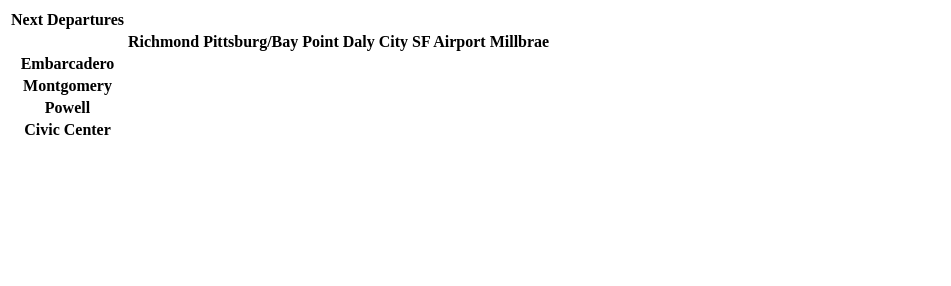
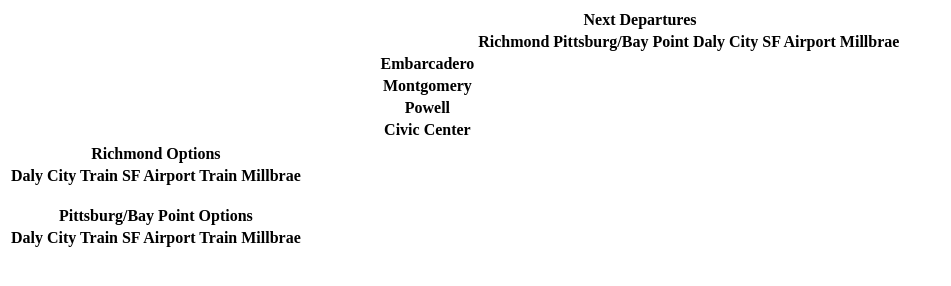
Before and after one commit to nkbelow/find_my_train, a website: page public/index.html in a window 1280 px wide. Shown: the whole page, without its empty margins (0-951 px from the left). Drawn offline with Linux system fonts and the light colour scheme; no server answers.

Commit message:
update package.json file and add front end to application

```diff
--- a/package.json
+++ b/package.json
@@ -18,6 +18,7 @@
   },
   "homepage": "https://github.com/nkbelow/find_my_train#readme",
   "dependencies": {
+    "dotenv": "^4.0.0",
     "express": "^4.15.3",
     "node-cron": "^1.2.0",
     "node-fetch": "^1.7.1"
--- a/public/index.html
+++ b/public/index.html
@@ -3,13 +3,15 @@
   <head>
     <meta charset="utf-8">
     <meta name="viewport" content="width=device-width, initial-scale=1">
+    <link rel="stylesheet" type='text/css' href="styles.css">
     <title>Find Me A Seat On Bart</title>
   </head>
   <body>
+    <div id='next-departures-wrapper'>
     <table id='nextDepartures'>
       <thead>
         <tr>
-          <th>Next Departures</th>
+          <th colspan='6' class='table-title'>Next Departures</th>
         </tr>
         <tr>
           <th></th>
@@ -56,6 +58,78 @@
 
       </tbody>
     </table>
+    </div>
+
+    <table id='richmond-options'>
+      <thead>
+      <tr>
+        <th colspan='3' class='table-title'>Richmond Options</th>
+     </tr>
+      <tr class='southbound-trains'>
+      <th>Daly City Train</th>
+      <th>SF Airport Train</th>
+      <th>Millbrae</th>
+      </tr>
+      </thead>
+      <tbody>
+    <tr>
+      <td></td>
+      <td></td>
+      <td></td>
+      </tr>
+     <tr>
+      <td></td>
+      <td></td>
+      <td></td>
+      </tr>
+     <tr>
+      <td></td>
+      <td></td>
+      <td></td>
+      </tr>
+      <tr>
+      <td></td>
+      <td></td>
+      <td></td>
+      </tr>
+      </tbody>
+    </table>
+
+    <table id='pittsburg_baypoint-options'>
+      <thead>
+      <tr>
+        <th colspan='3' class='table-title'>Pittsburg/Bay Point Options</th>
+      </tr>
+       <tr class='southbound-trains'>
+      <th>Daly City Train</th>
+      <th>SF Airport Train</th>
+      <th>Millbrae</th>
+      </tr>
+      </thead>
+     <tbody>
+    <tr>
+      <td></td>
+      <td></td>
+      <td></td>
+      </tr>
+     <tr>
+      <td></td>
+      <td></td>
+      <td></td>
+      </tr>
+     <tr>
+      <td></td>
+      <td></td>
+      <td></td>
+      </tr>
+      <tr>
+      <td></td>
+      <td></td>
+      <td></td>
+      </tr>
+      </tbody>
+    </table>
+
 
  <script src='index.js'></script>
   </body>
--- a/public/index.js
+++ b/public/index.js
@@ -4,10 +4,10 @@
 const powellRows = document.querySelectorAll('#powell-times td');
 const civicCenterRows = document.querySelectorAll('#civic-center-times td');
 
-const populateRows = (data, station, rows) => {
+const populateDepartureRows = (data, station, rows) => {
   let i;
   const trains = {
-    0: 'Richmond',
+    '0': 'Richmond',
     '1': 'Pittsburg/Bay Point',
     '2': 'Daly City',
     '3': 'SF Airport',
@@ -18,6 +18,22 @@
   }
 };
 
+const populateDepartureTable = (data) => {
+  populateDepartureRows(data, 'Civic Center/UN Plaza', civicCenterRows);
+  populateDepartureRows(data, 'Embarcadero', embarcaderoRows);
+  populateDepartureRows(data, 'Montgomery St.', montegomeryRows);
+  populateDepartureRows(data, 'Powell St.', powellRows);
+};
+
+const populateOptionsColumns = (options, tableId, childNum) => {
+  const tableBody = document.querySelector(`#${tableId} tbody`);
+  const tableData = tableBody.querySelectorAll(`tr td:nth-child(${childNum}`);
+  console.log(tableData, 'this is the table data');
+  console.log(options, 'these are the options')
+  for (var i = 0; i < options.length; i++) {
+    tableData[i].innerHTML = options[i];
+  }
+};
 
 
 const calculateRouteOptions = (data, northBoundTrain, southBoundTrain) => {
@@ -26,16 +42,16 @@
   const montgomery = data['Montgomery St.'];
   const powell = data['Powell St.'];
   const civicCenter = data['Civic Center/UN Plaza'];
-  options.push(`Take ${northBoundTrain} Train from Embarcadero in ${embarcadero[northBoundTrain]} minutes to catch ${northBoundTrain} Train`);
+  options.push(`Take ${northBoundTrain} Train from Embarcadero in ${embarcadero[northBoundTrain]} minutes`);
   if (embarcadero[southBoundTrain] < embarcadero[northBoundTrain]) {
     if (montgomery[southBoundTrain] < montgomery[northBoundTrain]) {
-      options.push(`Take ${southBoundTrain} to Montgomery St. Station. From there you will have approximately ${montgomery[southBoundTrain] - montgomery[northBoundTrain]}
+      options.push(`Take ${southBoundTrain} to Montgomery St. Station. From there you will have approximately ${montgomery[northBoundTrain] - montgomery[southBoundTrain]}
        minutes to catch the ${northBoundTrain}`);
       if (powell[southBoundTrain] < powell[northBoundTrain]) {
-        options.push(`Take ${southBoundTrain} to Powell St. Station. You have approximately ${powell[southBoundTrain] - powell[northBoundTrain]} minutes
+        options.push(`Take ${southBoundTrain} to Powell St. Station. You have approximately ${powell[northBoundTrain] - powell[southBoundTrain]} minutes
           to catch the ${northBoundTrain} Train`);
         if (civicCenter[southBoundTrain] < civicCenter[northBoundTrain]) {
-          options.push(`Take ${southBoundTrain} to Civic Center/UN Plaza Station. You have approximately ${civicCenter[southBoundTrain] - civicCenter[northBoundTrain]}
+          options.push(`Take ${southBoundTrain} to Civic Center/UN Plaza Station. You have approximately ${civicCenter[northBoundTrain] - civicCenter[southBoundTrain]}
             minutes to catch the ${northBoundTrain} Train`);
         }
       }
@@ -49,12 +65,14 @@
     .then(res => res.json())
     .then(data => {
       console.log(data);
-      populateRows(data, 'Civic Center/UN Plaza', civicCenterRows);
-      populateRows(data, 'Embarcadero', embarcaderoRows);
-      populateRows(data, 'Montgomery St.', montegomeryRows);
-      populateRows(data, 'Powell St.', powellRows);
-      console.log(calculateRouteOptions(data, 'Richmond', 'Daly City'));
-      console.log(calculateRouteOptions(data, 'Pittsburg/Bay Point', 'Daly City'));
+      populateDepartureTable(data);
+      populateOptionsColumns(calculateRouteOptions(data, 'Richmond', 'Daly City'), 'richmond-options', 1);
+      populateOptionsColumns(calculateRouteOptions(data, 'Richmond', 'SF Airport'), 'richmond-options', 2);
+      populateOptionsColumns(calculateRouteOptions(data, 'Richmond', 'Millbrae'), 'richmond-options', 3);
+      populateOptionsColumns(calculateRouteOptions(data, 'Pittsburg/Bay Point', 'Daly City'), 'pittsburg_baypoint-options', 1);
+      populateOptionsColumns(calculateRouteOptions(data, 'Pittsburg/Bay Point', 'SF Airport'), 'pittsburg_baypoint-options', 2);
+      populateOptionsColumns(calculateRouteOptions(data, 'Pittsburg/Bay Point', 'Millbrae'), 'pittsburg_baypoint-options', 3);
+
     });
 };
 
--- /dev/null
+++ b/public/styles.css
@@ -0,0 +1,13 @@
+#next-departures-wrapper {
+  display: flex;
+  justify-content: center;
+}
+
+
+.table-title {
+  text-align: center;
+}
+
+.southbound-trains {
+  width: 100%;
+}
```
